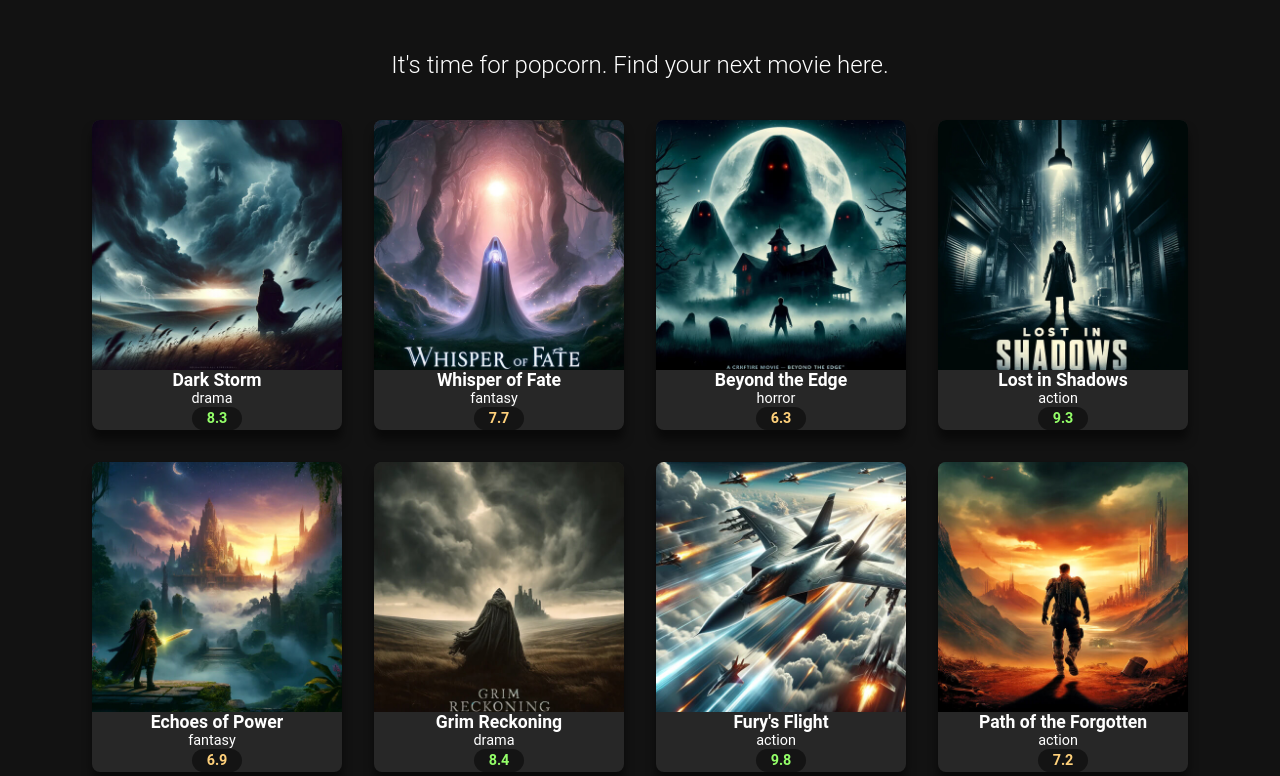
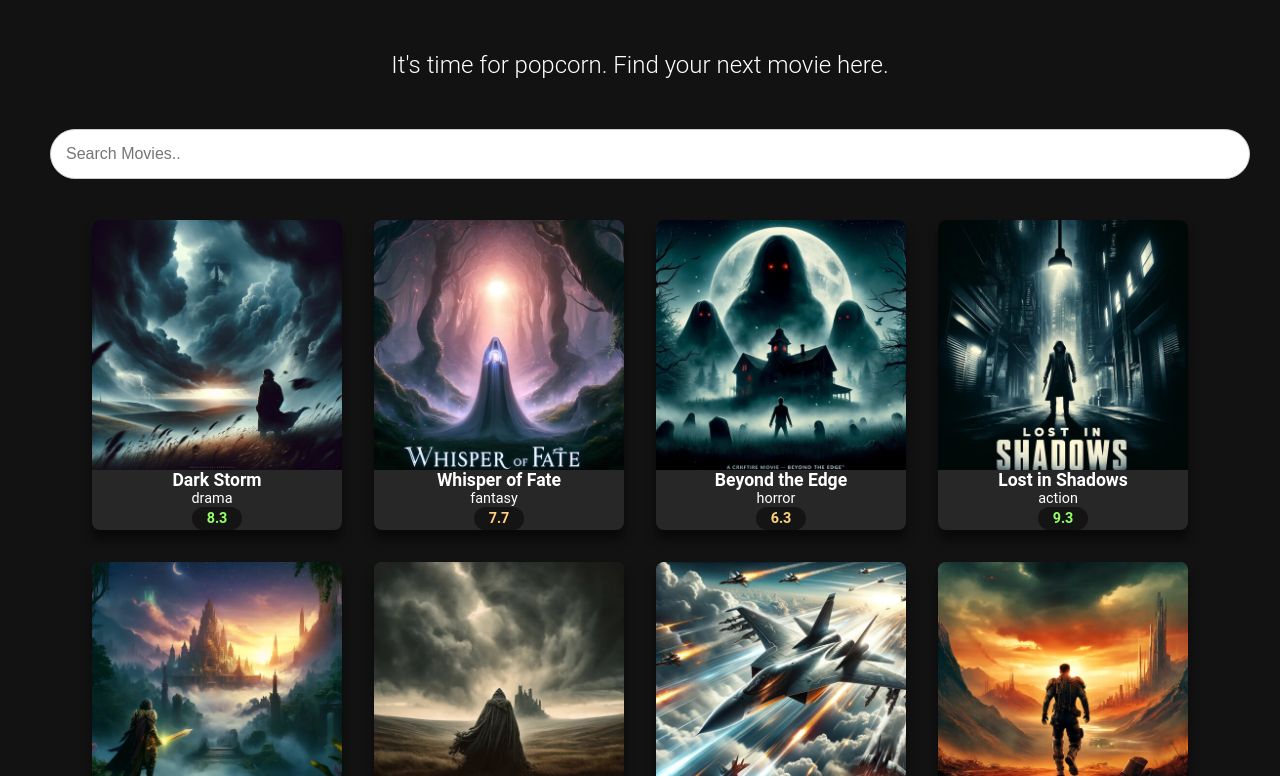
Before and after one commit to msreeteja24/MovieduxApp, a React (Create React App) app: page / in a window 1280 px wide. Shown: the part 324-1100 px from the top of the page. Built offline with nearby package versions, Linux system fonts and the light colour scheme.

Commit message:
Search bar logic

```diff
--- a/src/components/MoviesGrid.js
+++ b/src/components/MoviesGrid.js
@@ -1,27 +1,42 @@
-import React , {useState, useEffect} from 'react';
-import '../styles.css';
-import MovieCard from './MovieCard';
+import React, { useState, useEffect } from "react";
+import "../styles.css";
+import MovieCard from "./MovieCard";
 
-export default function MoviesGrid(){
+export default function MoviesGrid() {
+  const [movies, setMovies] = useState([]);
+  const [searchTerm, setSearchTerm] = useState("");
 
-    const[movies,setMovies] = useState([]);
+  useEffect(() => {
+    fetch("movies.json") //Here since we are in the same directory we are not writing the whole URL
+      .then((response) => response.json()) //here we are converting the response to Json (later they will be available as Javascript objects)
+      .then((data) => setMovies(data)); //Here we are assigning them to the data objects.
+  }, []);
 
-    useEffect(() => {
-        fetch("movies.json") //Here since we are in the same directory we are not writing the whole URL
-        .then(response => response.json()) //here we are converting the response to Json (later they will be available as Javascript objects)
-        .then(data => setMovies(data)) //Here we are assigning them to the data objects.
+  const handleSearchChange = (e) => {
+    setSearchTerm(e.target.value);
+  };
 
-    }, []);
+  const filteredMovies = movies.filter((movie) =>
+    movie.title.toLowerCase().includes(searchTerm.toLowerCase())
+  );
 
-        return(
-        <div className= 'movies-grid'>
-            {
-                movies.map((movie)=>
-                    <MovieCard movie = {movie} key = {movie.id}></MovieCard>
-                )
-
-            }
-
-        </div>
-    );
+  return (
+    <div>
+      <input
+        type="text"
+        className="search-input"
+        placeholder="Search Movies.."
+        value={searchTerm} //here we will give the state of Searchterm
+        onChange={handleSearchChange} //whenever there is a change in the searchterm, the new state will be set in this function.  This will force the UI to get re rendered.
+      ></input>
+      <div className="movies-grid">
+        {
+          //Here the filteredMovie function is called and only the filtered movies are displayed.
+        }
+        {filteredMovies.map((movie) => (
+          <MovieCard movie={movie} key={movie.id}></MovieCard>
+        ))}
+      </div>
+    </div>
+  );
 }
```
